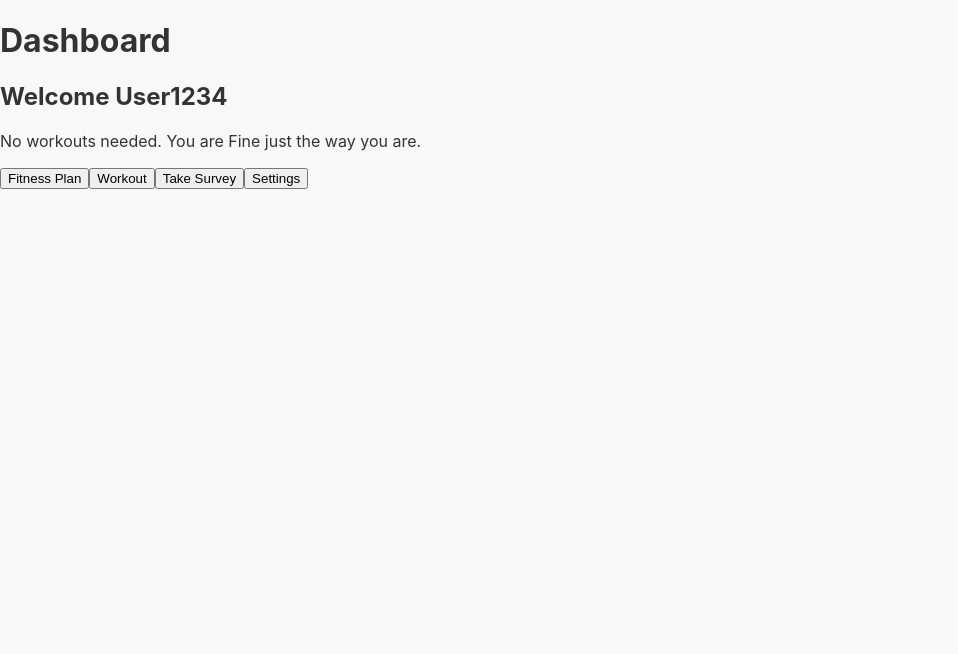
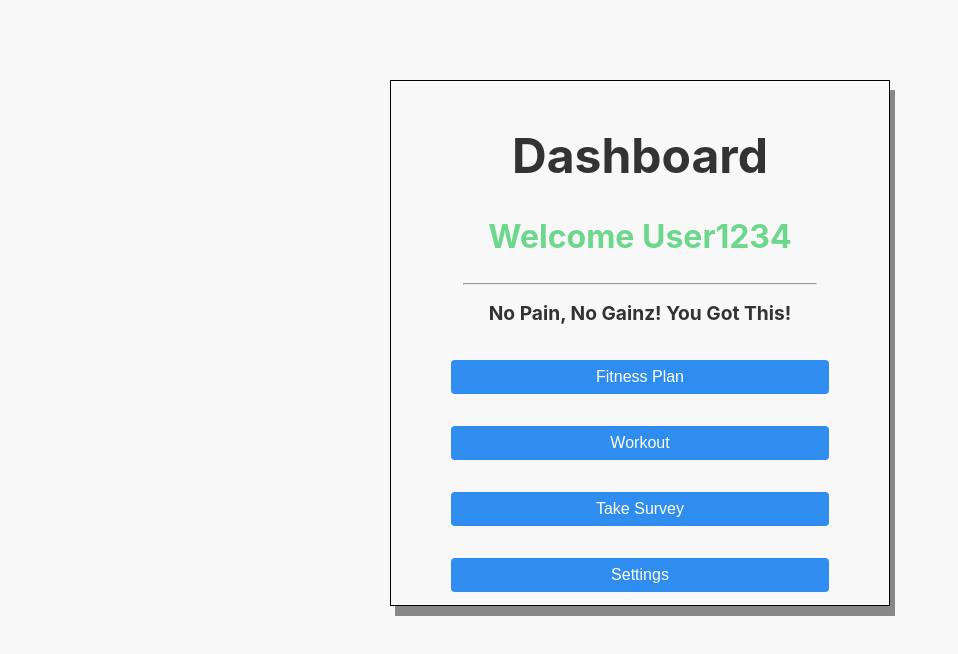
Before and after one commit to kevinliu249/CPFT, a React (Create React App) app in the folder frontend/: page /dashboard in a window 1280 px wide. Shown: the top 654 px of the page, without its empty margins (0-958 px from the left). Built offline with nearby package versions, Linux system fonts and the light colour scheme.

Commit message:
made some sytling changes to the dashboard to fit with the on going theme from the register and survey pages.

```diff
--- a/frontend/src/pages/dashboard.js
+++ b/frontend/src/pages/dashboard.js
@@ -10,14 +10,20 @@ const Dashboard = ({ username }) => {
 
   return (
     <div className={`Dashboard ${theme}`}>
+      <div id="dashboardContainer"> {/* Added container for styling consistency */}
         <h1>Dashboard</h1>
         <h2>Welcome {username}</h2>
-      <p>No workouts needed. You are Fine just the way you are.</p>
+        <hr />
+        <p>No Pain, No Gainz! You Got This!</p>
+
+        <div className="button-group"> {/* Grouped buttons for consistency */}
           <button onClick={() => navigate("/fitnessPlan")}>Fitness Plan</button>
           <button onClick={() => navigate("/workout")}>Workout</button>
           <button onClick={() => navigate("/survey")}>Take Survey</button>
           <button onClick={() => navigate("/settings")}>Settings</button>
         </div>
+      </div>
+    </div>
   );
 };
 
--- a/frontend/src/pages/onboarding.js
+++ b/frontend/src/pages/onboarding.js
@@ -20,7 +20,7 @@ const Onboarding = () => {
       <img src={picture} alt="Onboarding Workout" />
       <hr />
       <h1>Cross-Platform Personal Trainer Application</h1>
-      <h3>An App to Manage all of your Workouts</h3>
+      <h3>A Daily Workout Personalized For You!</h3>
       <hr />
       <label htmlFor="username">Username:</label>
       <input type="text" id="username" name="username" /><br />
--- a/frontend/src/styles/Dashboard.css
+++ b/frontend/src/styles/Dashboard.css
@@ -1,18 +1,59 @@
-.theme-toggle-btn {
-    position: fixed;
-    bottom: 20px;
-    left: 20px;
-    padding: var(--spacing-xs) var(--spacing-m);
+.Dashboard {
+    margin-top: 10vh;
+    text-align: center;
+    font-weight: bold;
+  }
+
+  #dashboardContainer {
+    border: 1.5px solid black;
+    width: 500px;
+    max-width: 95vw;
+    margin: 30px auto;
+    padding: 1%;
+    box-shadow: 5px 10px #888888;
+    background: var(--color-background);
+    color: var(--color-text);
+  }
+
+  .Dashboard h1 {
+    font-size: 3em;
+  }
+
+  .Dashboard h2 {
+    font-size: 2em;
+    color: var(--color-secondary);
+  }
+
+  .Dashboard hr {
+    width: 75%;
+    margin-top: 20px;
+    max-width: 500px;
+  }
+
+  .Dashboard p {
+    font-size: 1.2em;
+    margin-top: var(--spacing-m);
+  }
+
+  .button-group {
+    display: flex;
+    flex-direction: column;
+    align-items: center;
+    gap: var(--spacing-m);
+  }
+
+  .Dashboard button {
+    background-color: var(--color-primary);
+    color: white;
+    border: none;
+    padding: var(--spacing-s) var(--spacing-m);
     font-size: var(--font-size-body);
+    border-radius: var(--spacing-xs);
+    margin-top: var(--spacing-m);
+    cursor: pointer;
+    width: 80%;
+  }
+
+  .Dashboard button:hover {
     background-color: var(--color-secondary);
-    color: #fff;
-    border: none;
-    border-radius: 4px;
-    cursor: pointer;
-    box-shadow: 0 2px 10px rgba(0, 0, 0, 0.2);
-    transition: all 0.3s ease;
-}
-
-.theme-toggle-btn:hover {
-    background-color: var(--color-primary);
-}
+  }
```
Lines whose indentation alone changed are shown as unchanged.
